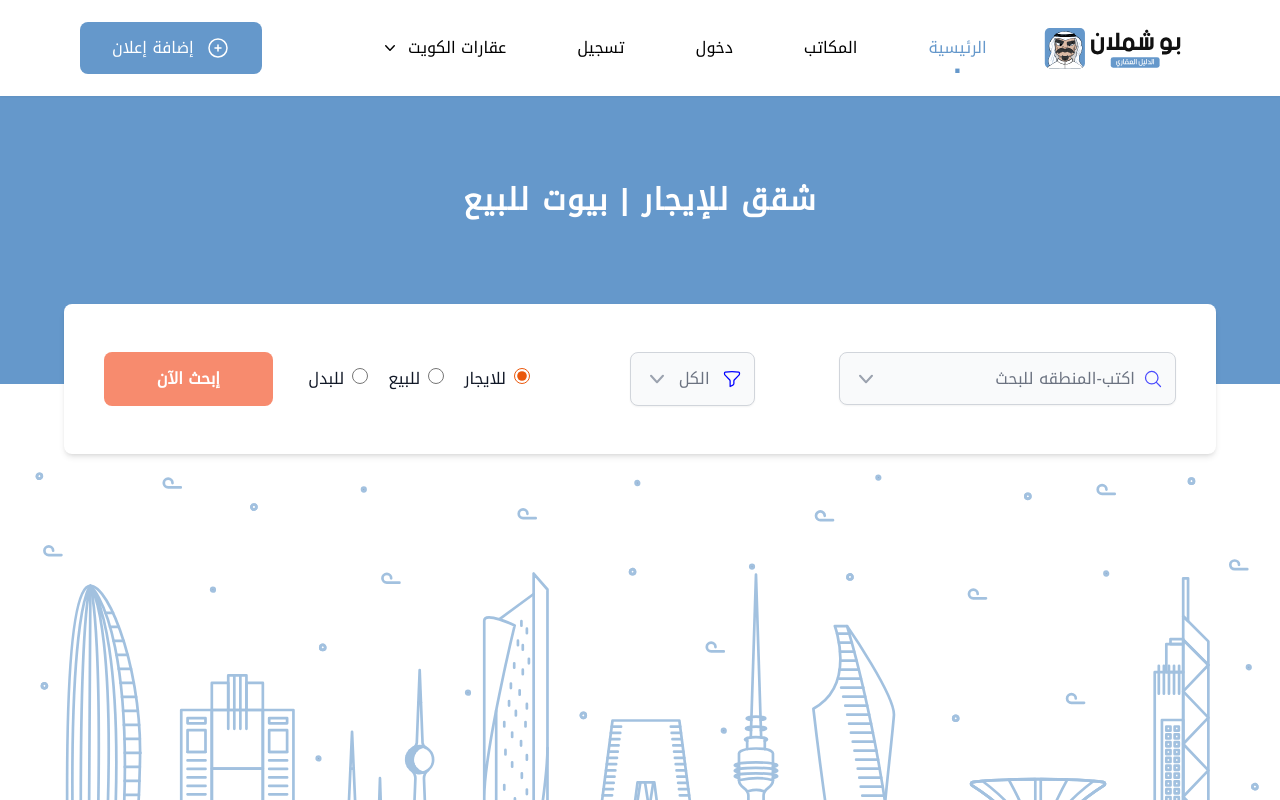
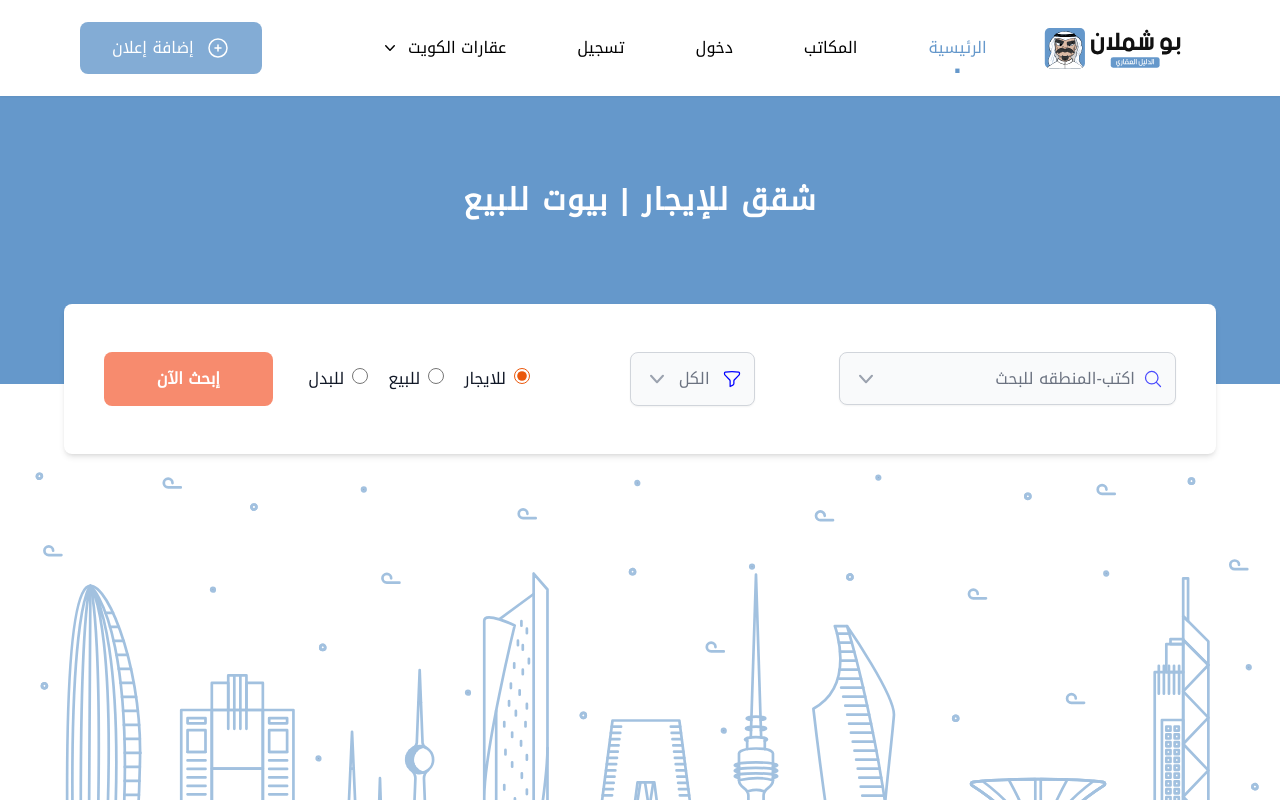
Before and after one commit to samiur-r/square-feet, a Next.js app: page / in a window 1280 px wide. Shown: the top 800 px of the page. Built offline with nearby package versions, Linux system fonts and the light colour scheme.

Commit message:
fix: cta color issue

```diff
--- a/src/components/CTA.tsx
+++ b/src/components/CTA.tsx
@@ -20,7 +20,7 @@ const CTA: React.FC<CTAProps> = ({
         backgroundColor === 'primary' ? 'bg-primary' : 'bg-secondary'
       } ${
         fullWidth && 'w-full md:w-auto mx-10 md:mx-auto'
-      } text-white font-medium py-3.5 px-8 md:rounded-lg rounded-full flex justify-center items-center`}
+      } text-white font-medium py-3.5 px-8 md:rounded-lg rounded-full flex justify-center items-center opacity-80`}
     >
       <span>{title}</span>
       {Icon && Icon}
```
